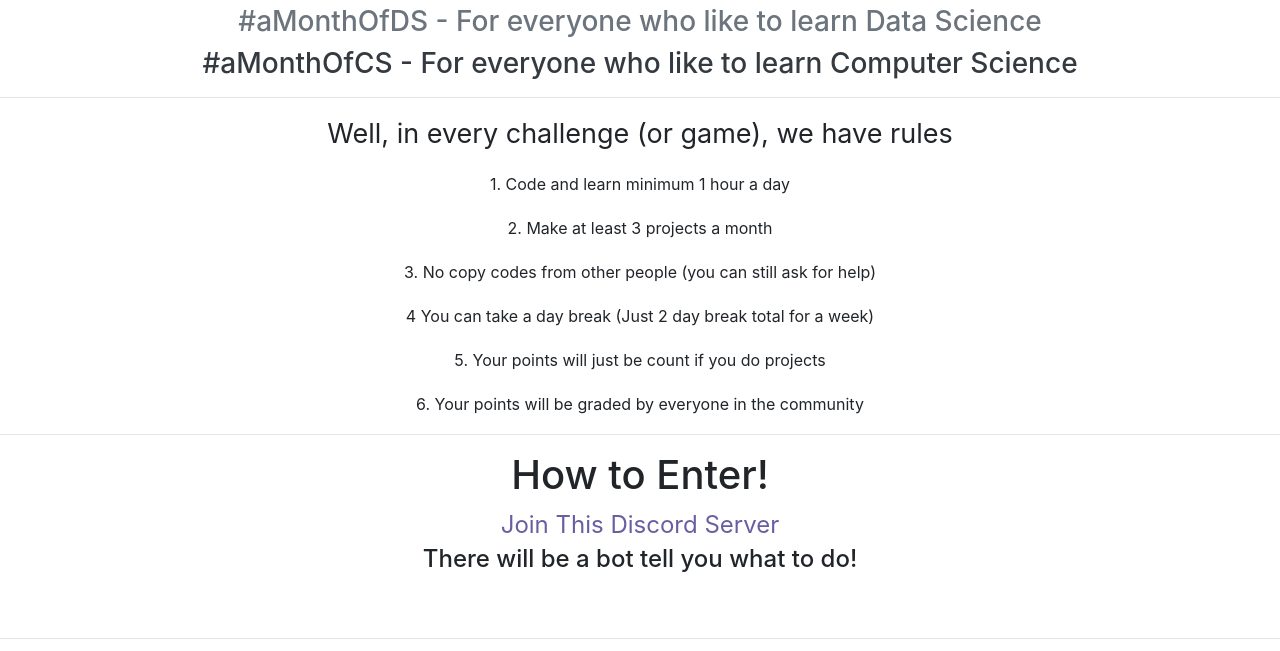
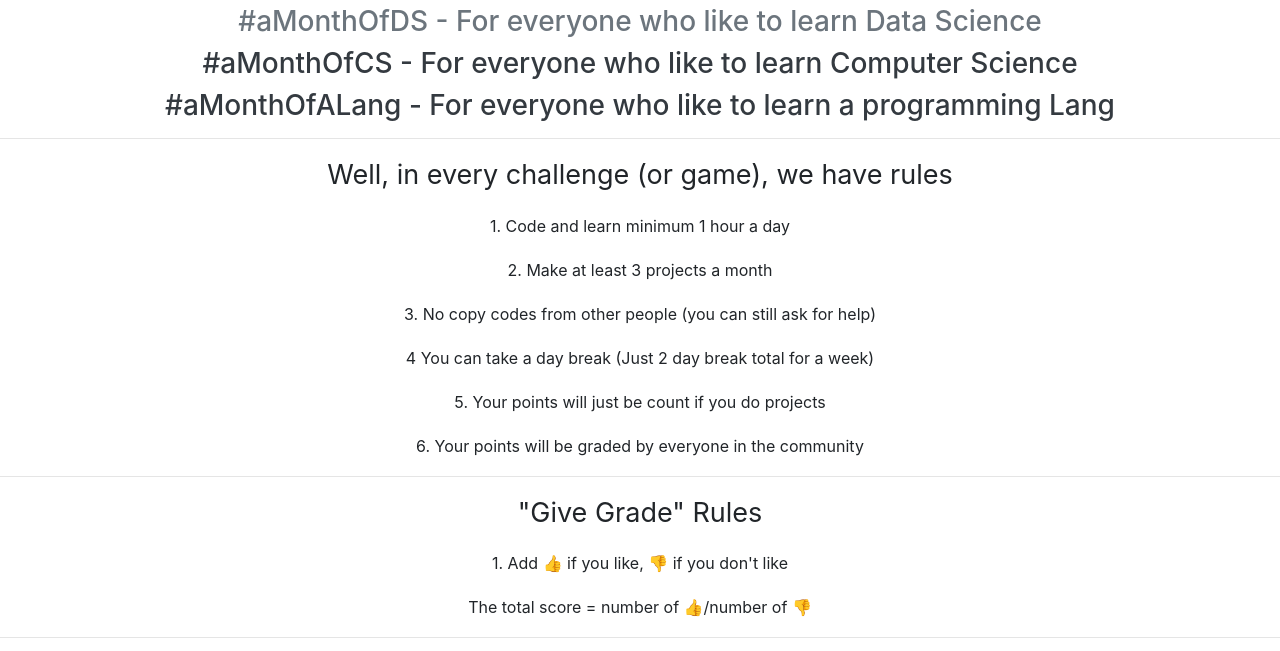
Before and after one commit to amonthofcode/amonthofcode.github.io, a plain HTML site: page index.html in a window 1280 px wide. Shown: the part 952-1603 px from the top of the page. Drawn offline with Linux system fonts and the light colour scheme; files whose address does not match are found by name.

Commit message:
added vote score

```diff
--- a/index.html
+++ b/index.html
@@ -47,6 +47,7 @@
     <h3 class="text-center text-warning">#aMonthOfCC - For everyone who like to learn Creative Coding</h3>
     <h3 class="text-center text-muted">#aMonthOfDS - For everyone who like to learn Data Science</h3>
     <h3 class="text-center text-dark">#aMonthOfCS - For everyone who like to learn Computer Science</h3>
+    <h3 class="text-center text-dark">#aMonthOfALang - For everyone who like to learn a programming Lang</h3>
     <hr>
     <p class="text-center" style="font-size:27px;">Well, in every challenge (or game), we have rules</p>
     <p class="text-center" style="margin:16px;padding:2px;">1. Code and learn minimum 1 hour a day</p>
@@ -55,6 +56,10 @@
     <p class="text-center" style="margin:16px;padding:2px;">4 You can take a day break (Just 2 day break total for a week)</p>
     <p class="text-center" style="margin:16px;padding:2px;">5. Your points will just be count if you do projects</p>
     <p class="text-center" style="margin:16px;padding:2px;">6. Your points will be graded by everyone in the community</p>
+    <hr>
+    <p class="text-center" style="font-size:27px;">"Give Grade" Rules</p>
+    <p class="text-center" style="margin:16px;padding:2px;">1. Add&nbsp;👍 if you like,&nbsp;👎 if you don't like</p>
+    <p class="text-center" style="margin:16px;padding:2px;">The total score = number of&nbsp;👍/number of&nbsp;👎</p>
     <hr>
     <h1 class="text-center">How to Enter!</h1><a href="https://discord.gg/8FvJjrq" style="display:block;font-size:24px;color:rgb(107,93,162);margin:2px;/*text-align:center;*/">Join This Discord Server</a>
     <h4 class="text-center">There will be a bot tell you what to do!</h4>
```
